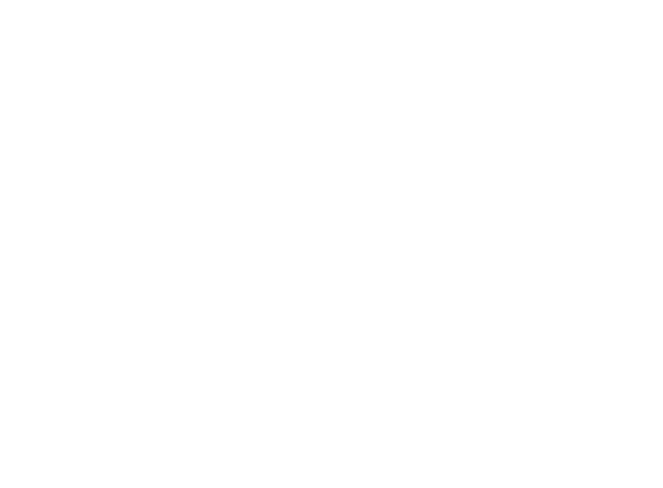
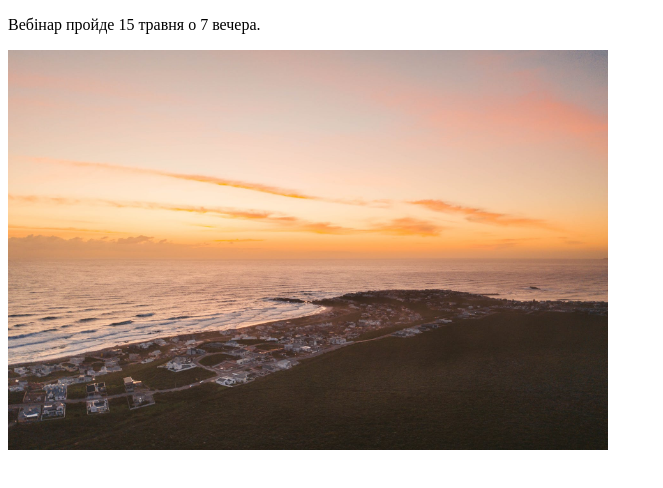
Before and after one commit to Morov78/github-tutorial, a plain HTML site: page index.html in a window 1280 px wide. Shown: the whole page, without its empty margins (0-663 px from the left). Drawn offline with Linux system fonts and the light colour scheme.

Commit message:
добавив малюнок

```diff
--- a/index.html
+++ b/index.html
@@ -6,5 +6,11 @@
     <meta name="viewport" content="width=device-width, initial-scale=1.0" />
     <title>Git Rules!</title>
   </head>
-  <body></body>
+  <body>
+    <p>
+      Вебінар пройде
+      <time datetime="2021-05-15 19:00">15 травня о 7 вечера</time>.
+    </p>
+    <img src="./image/town near sear.jpeg" alt="town near sea" width="600" />
+  </body>
 </html>
```
Also changed, not shown: image/town near sear.jpeg (added).
